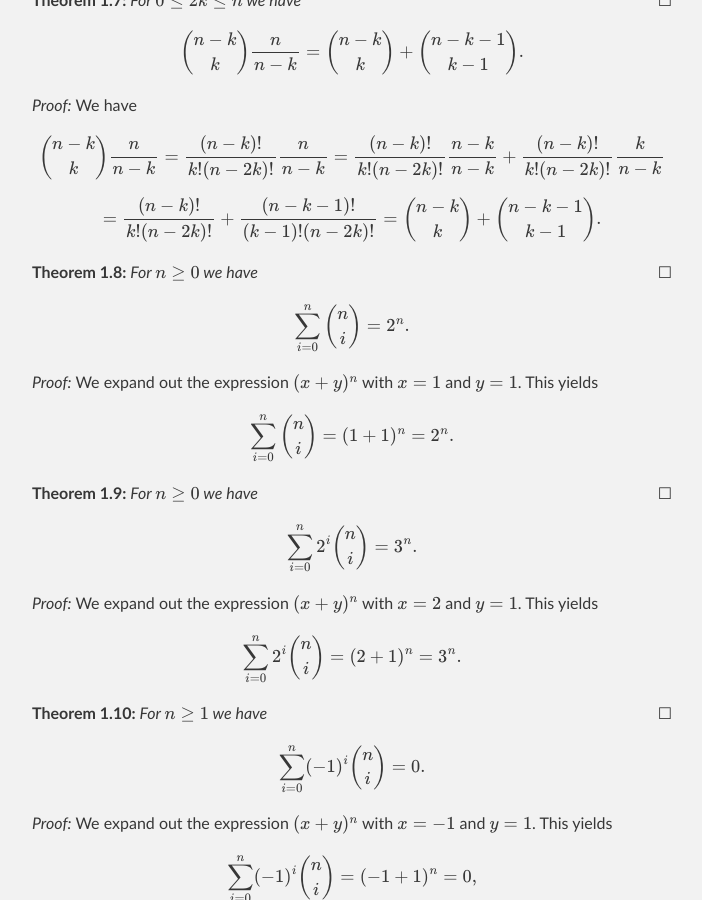
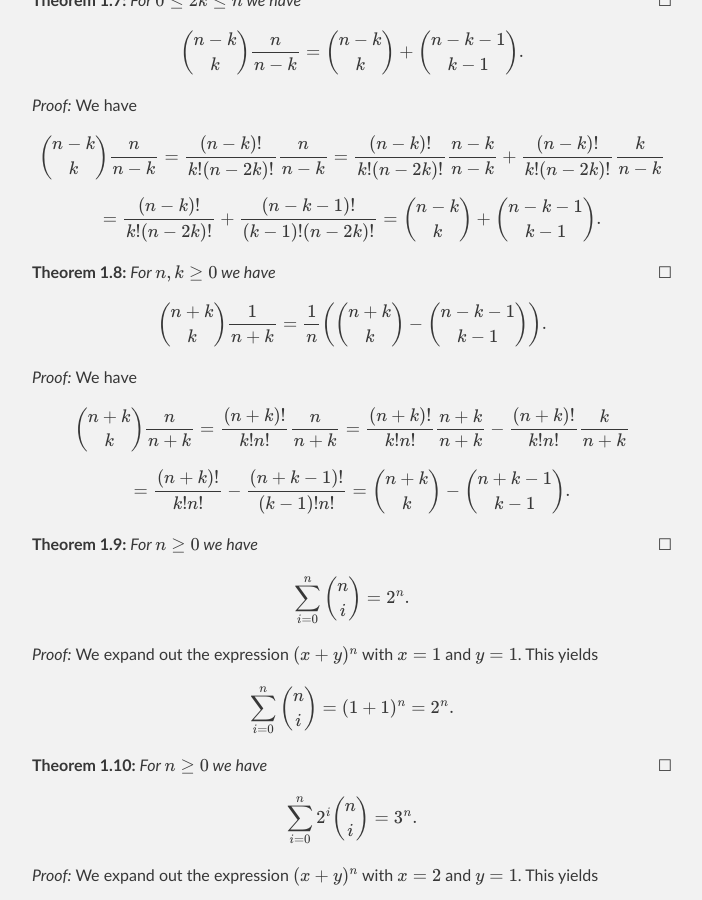
Before and after one commit to wbhart/SimpleMath, a Jekyll site: the page built from binomial.html, in a window 1280 px wide and 900 px high, scrolled down 1849 px. Shown: the whole window, without its empty margins (288-990 px from the left). Built offline with Jekyll 4.4.1, drawn with Linux system fonts in a browser that asks for light colours; formulas are drawn with MathJax 3.

Commit message:
Update binomial.html

```diff
--- a/binomial.html
+++ b/binomial.html
@@ -78,6 +78,16 @@ $$\binom{n - k}{k}\frac{n}{n - k} = \frac{(n - k)!}{k!(n - 2k)!}\frac{n}{n - k}
 = \frac{(n - k)!}{k!(n - 2k)!}\frac{n - k}{n - k} + \frac{(n - k)!}{k!(n - 2k)!}\frac{k}{n - k}$$
 $$= \frac{(n - k)!}{k!(n - 2k)!} + \frac{(n - k - 1)!}{(k - 1)!(n - 2k)!}
 = \binom{n - k}{k} + \binom{n - k - 1}{k - 1}.$$
+</proof>
+
+<theorem> For $n, k \geq 0$ we have
+$$\binom{n + k}{k}\frac{1}{n + k} = \frac{1}{n}\left(\binom{n + k}{k} - \binom{n - k - 1}{k - 1}\right).$$
+</theorem>
+
+<proof> We have
+$$\binom{n + k}{k}\frac{n}{n + k} = \frac{(n + k)!}{k!n!}\frac{n}{n + k}
+= \frac{(n + k)!}{k!n!}\frac{n + k}{n + k} - \frac{(n + k)!}{k!n!}\frac{k}{n + k}$$
+$$= \frac{(n + k)!}{k!n!} - \frac{(n + k - 1)!}{(k - 1)!n!} = \binom{n + k}{k} - \binom{n + k - 1}{k - 1}.$$
 </proof>
 
 <theorem> For $n \geq 0$ we have
```
